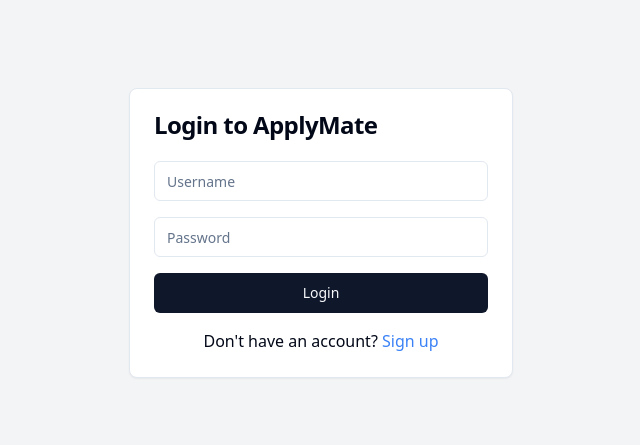
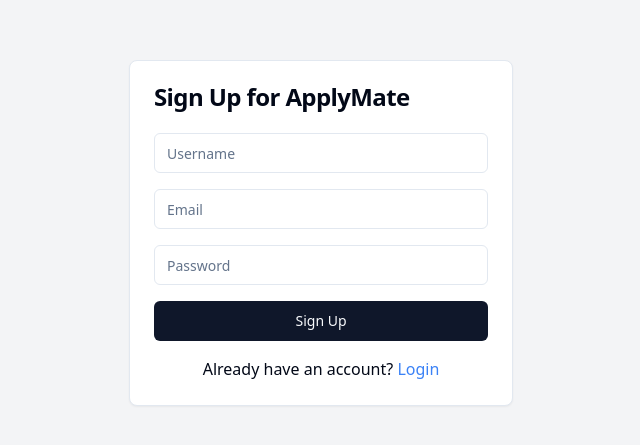
Before and after one commit to yashcode77/ApplyMateFrontendNew, a React (Vite) app: page /signup in a window 1280 px wide. Before the commit this address led to /login. Shown: the part 167-612 px from the top of the page, without its empty margins (319-959 px from the left). Built offline with nearby package versions, Linux system fonts and the light colour scheme.

Commit message:
add signup page

```diff
--- a/src/App.jsx
+++ b/src/App.jsx
@@ -2,7 +2,7 @@
 import { BrowserRouter as Router, Routes, Route, Navigate, Outlet } from 'react-router-dom';
 import { AuthProvider } from './context/AuthContext';
 import { Login } from './pages/Login';
-// import { Signup } from './pages/Signup';
+import { Signup } from './pages/Signup';
 import Dashboard from './pages/Dashboard';
 import { ToastContainer } from 'react-toastify';
 import 'react-toastify/dist/ReactToastify.css';
@@ -25,7 +25,7 @@
           {/* Public Routes */}
           <Route element={<PublicRoute />}>
             <Route path="/login" element={<Login />} />
-            {/* <Route path="/signup" element={<Signup />} /> */}
+            <Route path="/signup" element={<Signup />} />
           </Route>
 
           {/* Protected Routes */}
--- /dev/null
+++ b/src/pages/Signup.jsx
@@ -0,0 +1,65 @@
+import React, { useState } from 'react';
+import { useNavigate, Link } from 'react-router-dom';
+import { useAuth } from '../context/AuthContext';
+import { Button } from "@/components/ui/button";
+import { Input } from "@/components/ui/input";
+import { Card, CardContent, CardHeader, CardTitle } from "@/components/ui/card";
+
+export const Signup = () => {
+    const [username, setUsername] = useState('');
+    const [email, setEmail] = useState('');
+    const [password, setPassword] = useState('');
+    const [error, setError] = useState('');
+    const { signup } = useAuth();
+    const navigate = useNavigate();
+
+    const handleSubmit = async (e) => {
+      e.preventDefault();
+      try {
+        await signup(username, email, password);
+        navigate('/dashboard');
+      } catch (err) {
+        setError('Signup failed');
+      }
+    };
+
+    return (
+      <div className="flex justify-center items-center min-h-screen bg-gray-100">
+        <Card className="w-96">
+          <CardHeader>
+            <CardTitle>Sign Up for ApplyMate</CardTitle>
+          </CardHeader>
+          <CardContent>
+            <form onSubmit={handleSubmit} className="space-y-4">
+              {error && <p className="text-red-500">{error}</p>}
+              <Input
+                type="text"
+                placeholder="Username"
+                value={username}
+                onChange={(e) => setUsername(e.target.value)}
+                required
+              />
+              <Input
+                type="email"
+                placeholder="Email"
+                value={email}
+                onChange={(e) => setEmail(e.target.value)}
+                required
+              />
+              <Input
+                type="password"
+                placeholder="Password"
+                value={password}
+                onChange={(e) => setPassword(e.target.value)}
+                required
+              />
+              <Button type="submit" className="w-full">Sign Up</Button>
+              <p className="text-center">
+                Already have an account? <Link to="/login" className="text-blue-500">Login</Link>
+              </p>
+            </form>
+          </CardContent>
+        </Card>
+      </div>
+    );
+  };
```
